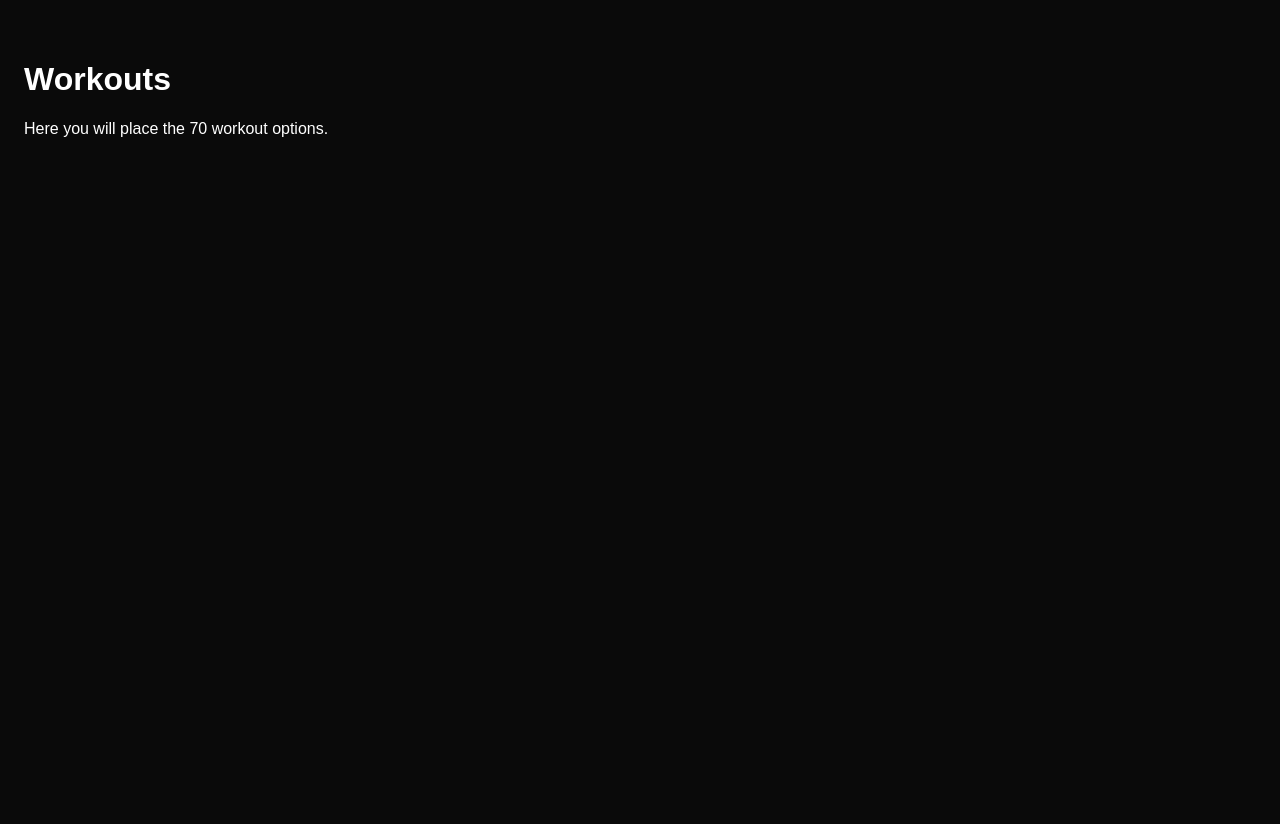
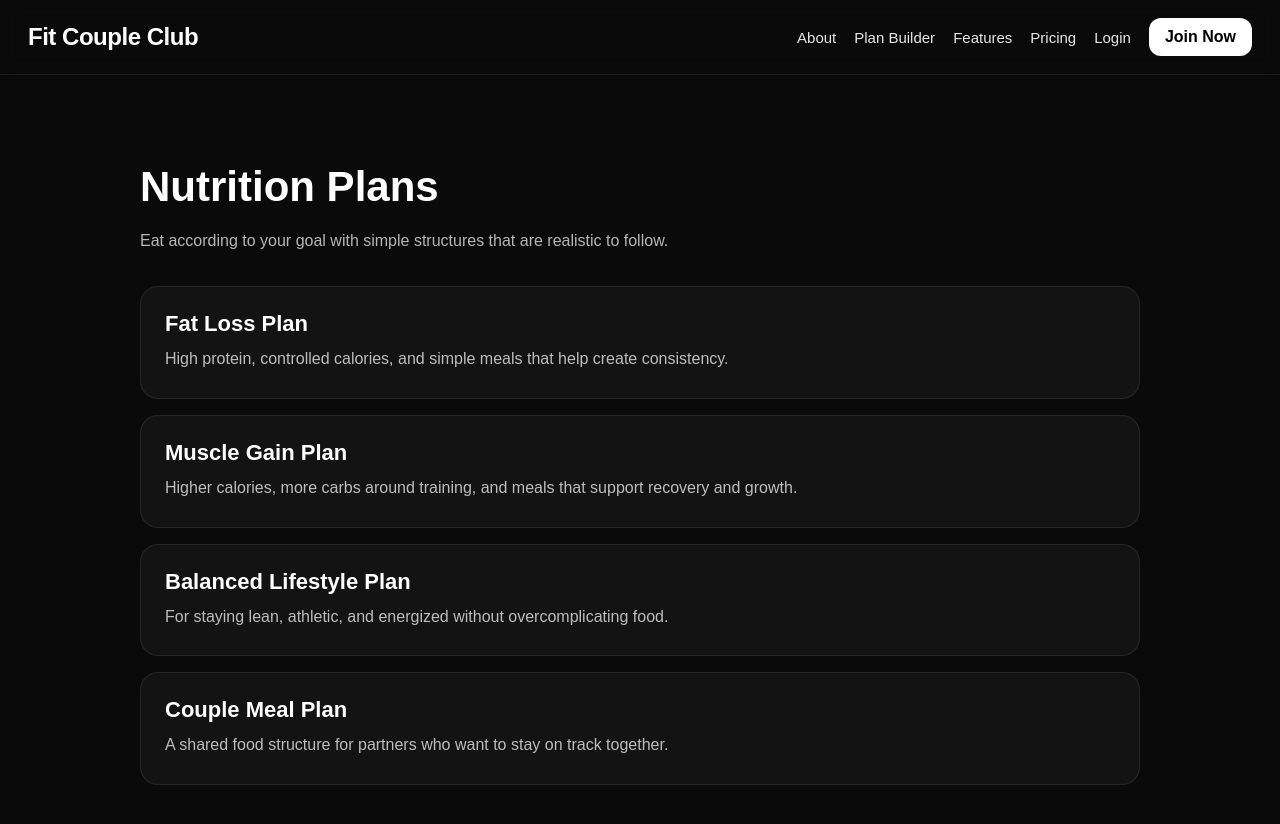
Before and after one commit to nielsvdz-ops/fit-couple-club, a Next.js app: page /nutrition in a window 1280 px wide. Shown: the top 824 px of the page. Built offline with nearby package versions, Linux system fonts and the light colour scheme.

Commit message:
Update page.js

```diff
--- a/app/nutrition/page.js
+++ b/app/nutrition/page.js
@@ -1,8 +1,31 @@
-export default function WorkoutsPage() {
+import Navbar from "../../components/Navbar";
+
+export default function NutritionPage() {
   return (
-    <main style={{ minHeight: "100vh", padding: "40px 24px", background: "#0a0a0a", color: "white" }}>
-      <h1>Workouts</h1>
-      <p>Here you will place the 70 workout options.</p>
+    <main style={main}>
+      <Navbar />
+      <div style={container}>
+        <h1 style={title}>Nutrition Plans</h1>
+        <p style={subtitle}>Eat according to your goal with simple structures that are realistic to follow.</p>
+
+        {[
+          ["Fat Loss Plan", "High protein, controlled calories, and simple meals that help create consistency."],
+          ["Muscle Gain Plan", "Higher calories, more carbs around training, and meals that support recovery and growth."],
+          ["Balanced Lifestyle Plan", "For staying lean, athletic, and energized without overcomplicating food."],
+          ["Couple Meal Plan", "A shared food structure for partners who want to stay on track together."],
+        ].map(([plan, desc]) => (
+          <div key={plan} style={card}>
+            <div style={{ fontWeight: "700", fontSize: "22px", marginBottom: "8px" }}>{plan}</div>
+            <div style={{ color: "rgba(255,255,255,0.72)", lineHeight: 1.8 }}>{desc}</div>
+          </div>
+        ))}
+      </div>
     </main>
   );
 }
+
+const main = { minHeight: "100vh", background: "#0a0a0a", color: "white" };
+const container = { maxWidth: "1000px", margin: "0 auto", padding: "60px 24px" };
+const title = { fontSize: "42px", marginBottom: "10px" };
+const subtitle = { color: "rgba(255,255,255,0.7)", marginBottom: "30px", lineHeight: 1.8 };
+const card = { background: "rgba(255,255,255,0.04)", border: "1px solid rgba(255,255,255,0.08)", borderRadius: "18px", padding: "24px", marginBottom: "16px" };
```
